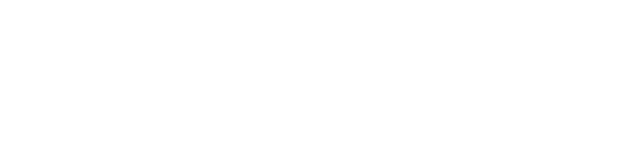
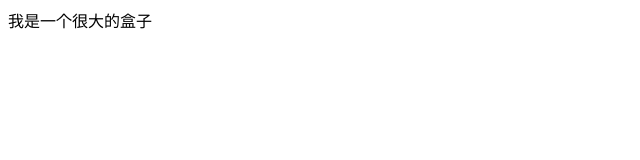
Before and after one commit to lcdtime/new77lcd, a plain HTML site: page hah练习.html in a window 1280 px wide. Shown: the whole page, without its empty margins (0-640 px from the left). Drawn offline with Linux system fonts and the light colour scheme.

Commit message:
添加的hah练习

```diff
--- a/hah练习.html
+++ b/hah练习.html
@@ -6,6 +6,6 @@
     <title>Document</title>
 </head>
 <body>
-
+    <div>我是一个很大的盒子</div>
 </body>
 </html>
```
